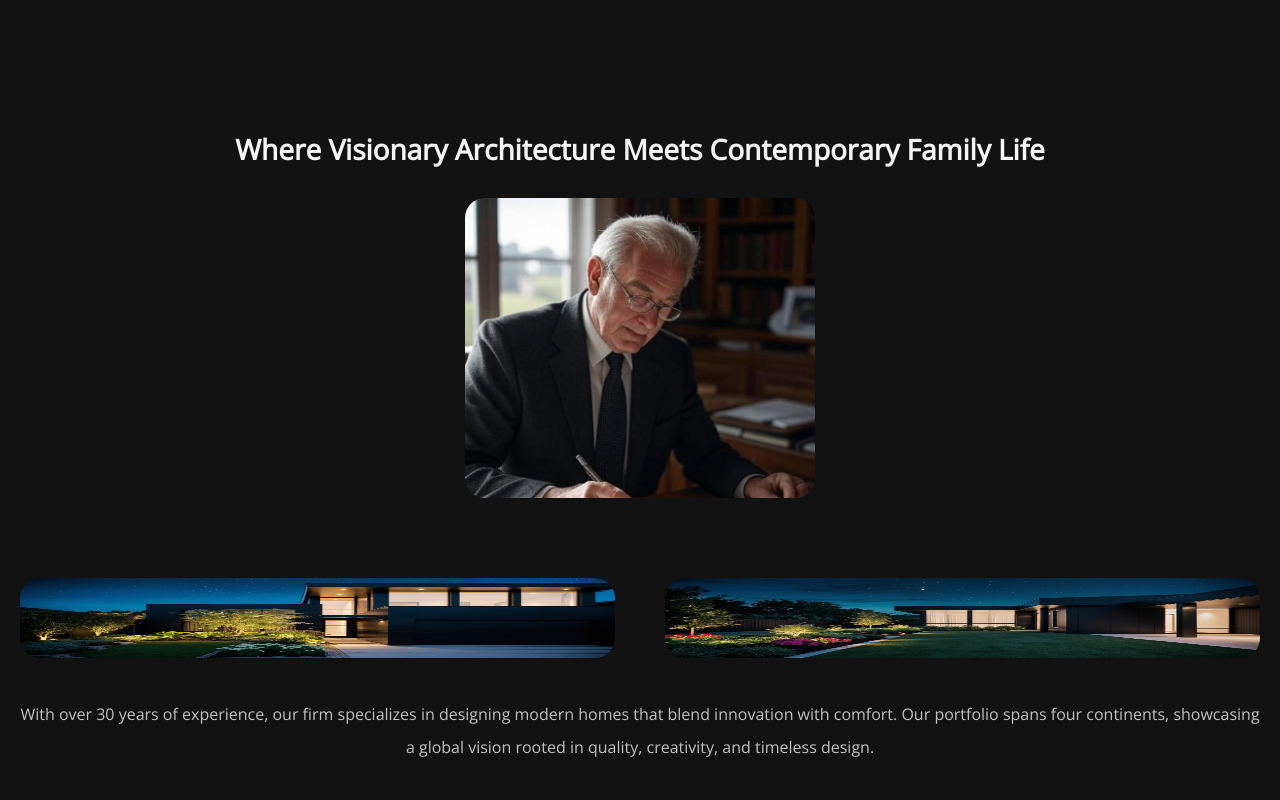
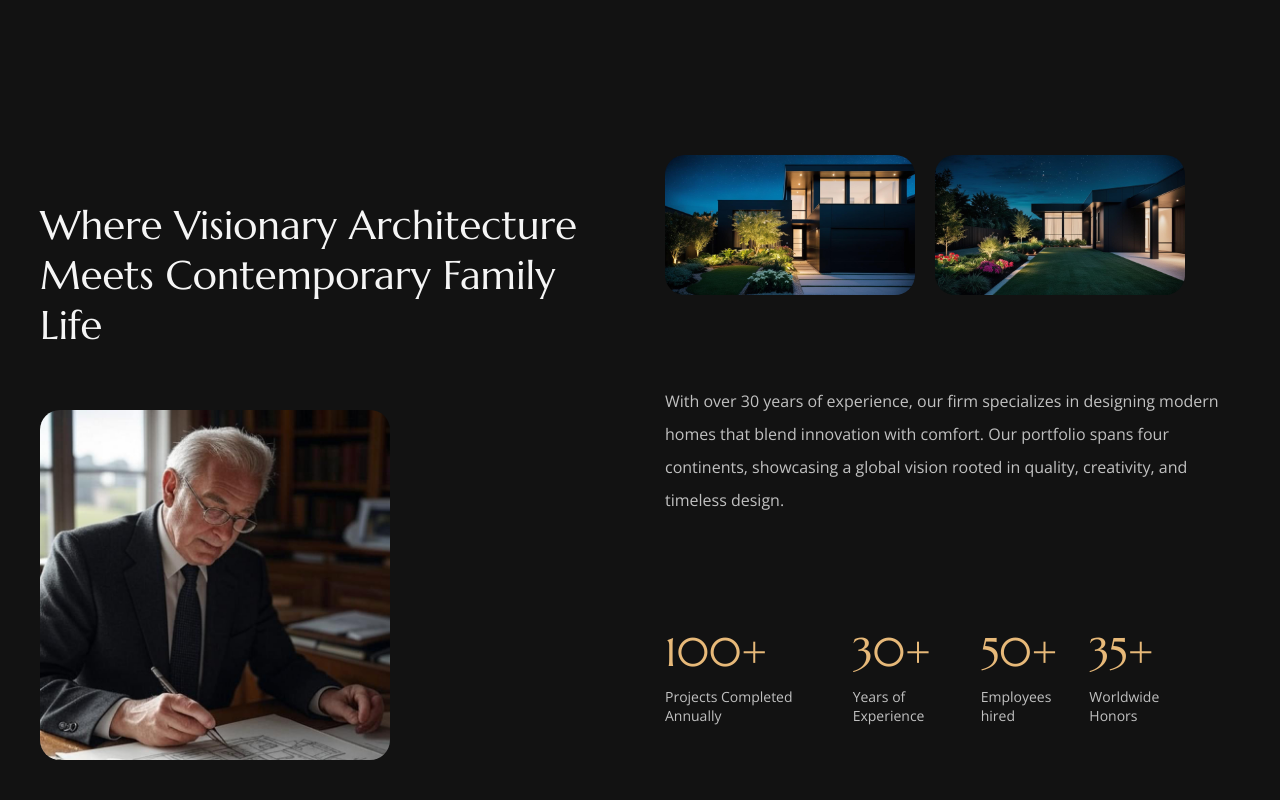
Before and after one commit to lukaszwiniarczyk/home4you, a website: page index.html in a window 1280 px wide. Shown: the part 740-1540 px from the top of the page. Drawn offline with nearby package versions, Linux system fonts and the light colour scheme.

Commit message:
added about us section

```diff
--- a/index.html
+++ b/index.html
@@ -47,8 +47,8 @@
         </div>
         <div class="about-us__right">
             <div class="about-us__right--img">
-                <img src="/dist/img/homeAboutUs.jpg" alt="">
-                <img src="/dist/img/homeSecondAboutUs.jpg" alt="">
+                <img src="dist/img/homeAboutUs.jpg" alt="">
+                <img src="dist/img/homeSecondAboutUs.jpg" alt="">
             </div>
             <p class="about-us__right--info">With over 30 years of experience, our firm specializes in designing modern homes that blend innovation with comfort. Our portfolio spans four continents, showcasing a global vision rooted in quality, creativity, and timeless design.</p>
             <div class="about-us__right--achievements">
--- a/src/sass/style.scss
+++ b/src/sass/style.scss
@@ -170,7 +170,7 @@ body{
 }
 .main{
     .about-us{
-        padding: 15rem 2rem;
+        padding: 15rem 2.5rem;
         &__left{
             display: flex;
             justify-content: center;
@@ -178,7 +178,9 @@ body{
             flex-direction: column;
             &--heading{
                 text-align: center;
-                font-size: 2.8rem;
+                font-size: 3.5rem;
+                font-family: "Marcellus", serif;
+                font-weight: 400
             }
             &--img{
                 margin: 3rem 0 8rem;
@@ -186,7 +188,7 @@ body{
                 max-width: 350px;
                 height: 300px;
                 border-radius: 20px;
-                background-image: url('/dist/img/owner.jpg');;
+                background-image: url('../../dist/img/owner.jpg');;
                 background-size: cover;
 
             }
@@ -194,13 +196,14 @@ body{
         &__right{
             &--img{
                 display: flex;
-                justify-content: space-between;
+                justify-content: space-evenly;
                 align-items: center;
                 width: 100%;
                 img{
                     border-radius: 20px;
                     height: 80px;
                     width: 48%;
+                    max-width: 155px;
                 }
             }
             &--info{
@@ -248,6 +251,16 @@ body{
             }
         }
     }
+    .main{
+        .about-us{
+            padding: 15rem 3rem;
+            &__left{
+                &--img{
+                    margin: 4rem 0 8rem;
+                }
+            }
+        }
+    }
 }
 @media(min-width: 512px){
     .header{
@@ -268,6 +281,39 @@ body{
             }
         }
     }
+    .main{
+        .about-us{
+            &__left{
+                &--heading{
+                    padding: 0 4rem;
+                    font-size: 4rem;
+                }
+            }
+            &__right{
+                &--img{
+                    justify-content: center;
+                    img{
+                        margin: 0 2rem;
+                    }
+                }
+                &--info{
+                    margin: 5rem 0;
+                }
+                &--achievements{
+                    flex-direction: row;
+                    &-box{
+                        text-align: center;
+                        &-number{
+                            margin: 1rem 0;
+                        }
+                        &-text{
+                            width: 80%;
+                        }
+                    }
+                }
+            }
+        }
+    }
 }
 @media (min-width: 746px){
     .header{
@@ -277,6 +323,30 @@ body{
             }
             &--cta{
                 margin-top: 18rem;
+            }
+        }
+    }
+}
+@media(min-width: 776px){
+    .main{
+        .about-us{
+            padding: 15rem 4rem;
+            &__left{
+                &--heading{
+                    padding: 0 6rem;
+                }
+            }
+            &__right{
+                &--info{
+                    padding: 0 6rem;
+                }
+                &--achievements{
+                    &-box{
+                        &-number{
+                        font-size: 4rem;
+                        }
+                    }
+                }
             }
         }
     }
@@ -307,6 +377,59 @@ body{
         }
     }
 }
+@media(min-width: 992px){
+    .main{
+        .about-us{
+            padding: 15rem 4rem;
+            display: flex;
+            justify-content: center;
+            align-items: center;
+            &__left{
+                margin-top: 7rem;
+                justify-content: start;
+                align-items: start;
+                width: 50%;
+                &--heading{
+                    padding: 0;
+                    text-align: left;
+                }
+                &--img{
+                    margin: 6rem 0rem 0rem;
+                    height: 350px;
+                }
+            }
+            &__right{
+                width: 50%;
+                &--img{
+                    align-items: start;
+                    justify-content: start;
+                    img{
+                        margin: 0 2rem 0 0;
+                        max-width: 250px;
+                        height: 140px;
+                    }
+                }
+                &--info{
+                    padding: 0;
+                    margin: 9rem 0;
+                    text-align: left;
+                }
+                &--achievements{
+                    justify-content: start;
+                    align-items: start;
+                    &-box{
+                        justify-content: start;
+                        align-items: start;
+                        &-text{
+                            text-align: left;
+                            width: 80%;
+                        }
+                    }
+                }
+            }
+        }
+    }
+}
 @media (min-width: 1024px){
     .header{
         .nav{
@@ -322,6 +445,13 @@ body{
             }
         }
     }
+    .main{
+        .about-us{
+            &__left{
+                margin-right: 2rem;
+            }
+        }
+    }
 }
 @media (min-width: 1250px){
     .header{
@@ -332,6 +462,21 @@ body{
                 font-size: 7.5rem;
             }
         }
+    }
+    .main{
+        .about-us{
+            &__left{
+                margin-right: 0rem;
+                &--heading{
+                font-size: 4rem;
+                 }
+            }
+            &__right{
+                margin-left: 5rem;
+            }
+     }
+
+
     }
 }
 @media (min-width: 1350px){
```
Also changed, not shown: dist/css/style.min.css, 1 other file.
